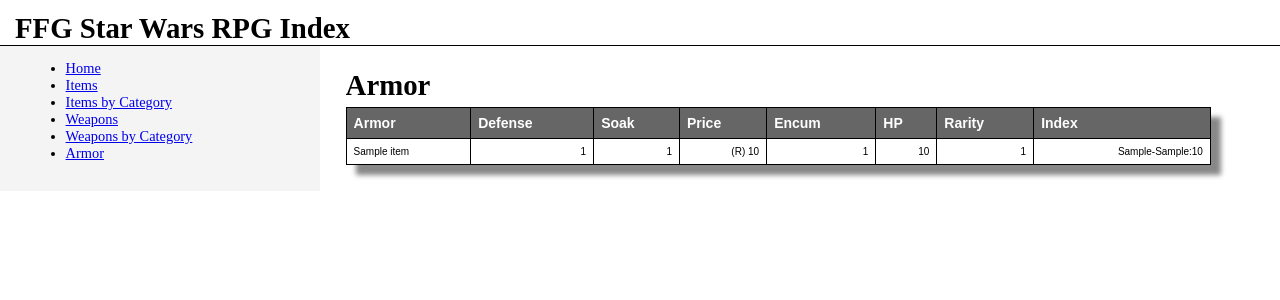
After one commit to karrde/ffg_swrpg, a Django app: page /books/armor/ in a window 1280 px wide. The commit adds this page. Shown: the top 300 px of the page. Run offline with Django 3.2, Linux system fonts and the light colour scheme; tables that the repository leaves empty hold one stand-in row (values such as "Sample post").

Commit message:
Added armor Model

```diff
--- a/books/models.py
+++ b/books/models.py
@@ -21,15 +21,19 @@
   def _item_set(self):
     return Item.objects.filter(pk__in=[x.item.id for x in self.index_set.filter(item__category__model=1)])
   def _weapon_set(self):
-    return Item.objects.filter(pk__in=[x.item.id for x in self.index_set.filter(item__category__model=2)])
+    return Weapon.objects.filter(pk__in=[x.item.id for x in self.index_set.filter(item__category__model=2)])
+  def _armor_set(self):
+    return Armor.objects.filter(pk__in=[x.item.id for x in self.index_set.filter(item__category__model=3)])
 
   item_set = property(_item_set)
   weapon_set = property(_weapon_set)
+  armor_set = property(_armor_set)
 
 class Category(models.Model):
   MODEL_CHOICES = (
     (1, 'Item'),
     (2, 'Weapon'),
+    (3, 'Armor'),
   )
   model = models.IntegerField(choices=MODEL_CHOICES)
   name = models.CharField(max_length=50)
@@ -159,3 +163,19 @@
 
   class Meta:
     ordering = ['name']
+
+class Armor(Item):
+  defense = models.IntegerField()
+  soak = models.IntegerField()
+  hard_points = models.IntegerField()
+
+  def _display_hp(self):
+    if self.price or self.hard_points:
+      return str(self.hard_points)
+    else:
+      return "-"
+
+  display_hp = property(_display_hp)
+
+  class Meta:
+    ordering = ['name']
--- a/books/templates/base.html
+++ b/books/templates/base.html
@@ -24,6 +24,7 @@
                     <li><a href="{% url 'books:items_bc' %}">Items by Category</a></li>
                     <li><a href="{% url 'books:weapons' %}">Weapons</a></li>
                     <li><a href="{% url 'books:weapons_bc' %}">Weapons by Category</a></li>
+                    <li><a href="{% url 'books:armors' %}">Armor</a></li>
                 </ul>
                 {% endblock %}
             </div>
--- /dev/null
+++ b/books/templates/books/armor_list.html
@@ -0,0 +1,16 @@
+{% extends "base.html" %}
+
+{% block title %}{{ block.super }} - Armor{% endblock title %}
+
+{% block content %}
+<h1>Armor</h1>
+{% if armor_list %}
+    {% include "books/armor_list_header.html" %}
+    {% for armor in armor_list %}
+    {% include "books/armor_list_line.html" with armor=armor %}
+    {% endfor %}
+    </table></div>
+{% else %}
+    <p>No armor.</p>
+{% endif %}
+{% endblock content %}
--- /dev/null
+++ b/books/templates/books/armor_list_header.html
@@ -0,0 +1,12 @@
+<div  class="itemtable">
+<table>
+<tr class="sortable_header">
+    <td><a href="?order_by=name">Armor</a></td>
+    <td><a href="?order_by=defense">Defense</a></td>
+    <td><a href="?order_by=soak">Soak</a></td>
+    <td><a href="?order_by=price">Price</a></td>
+    <td><a href="?order_by=encumbrance">Encum</a></td>
+    <td><a href="?order_by=hard_points">HP</a></td>
+    <td><a href="?order_by=rarity">Rarity</a></td>
+    <td>Index</td>
+</tr>
--- /dev/null
+++ b/books/templates/books/armor_list_line.html
@@ -0,0 +1,10 @@
+<tr>
+    <td class="item_name"><a href="{% url 'books:armor' armor.id %}">{{ armor.name }}</a></td>
+    <td>{{ armor.defense }}</td>
+    <td>{{ armor.soak }}</td>
+    <td>{{ armor.display_price }}</td>
+    <td>{{ armor.display_encum }}</td>
+    <td>{{ armor.display_hp }}</td>
+    <td>{{ armor.display_rarity }}</td>
+    <td>{{ armor.indexes }}</td>
+</tr>
--- a/books/urls.py
+++ b/books/urls.py
@@ -2,7 +2,7 @@
 
 from books import views
 from books.views import ItemListView, ItemDetailView, ItemByCategoryView, ItemCategoryDetailView
-from books.views import WeaponListView, WeaponDetailView, WeaponByCategoryView, WeaponCategoryDetailView, BookListView, BookDetailView
+from books.views import WeaponListView, WeaponDetailView, WeaponByCategoryView, WeaponCategoryDetailView, BookListView, BookDetailView, ArmorListView, ArmorDetailView
 
 urlpatterns = patterns('',
     url(r'^$', BookListView.as_view(), name='index'),
@@ -15,4 +15,6 @@
     url(r'^weapons_bc/$', WeaponByCategoryView.as_view(), name='weapons_bc'),
     url(r'^weapons_bc/(?P<pk>\d+)/$', WeaponCategoryDetailView.as_view(), name='weapon_category'),
     url(r'^weapons/(?P<pk>\d+)/$', WeaponDetailView.as_view(), name='weapon'),
+    url(r'^armor/$', ArmorListView.as_view(), name='armors'),
+    url(r'^armor/(?P<pk>\d+)/$', ArmorDetailView.as_view(), name='armor'),
 )
--- a/books/views.py
+++ b/books/views.py
@@ -1,7 +1,7 @@
 from django.shortcuts import render
 from django.views.generic import ListView, DetailView
 from django.http import HttpResponse
-from books.models import Item, Category, Weapon, Book
+from books.models import Item, Category, Weapon, Book, Armor
 
 def index(request):
   return HttpResponse("Hello, world. You're at the FFG SWRPG index.")
@@ -17,6 +17,7 @@
     object = self.get_object()
     context['item_list'] = object.item_set
     context['weapon_list'] = object.weapon_set
+    context['armor_list'] = object.armor_set
     return context
 
 class ItemListView(ListView):
@@ -54,6 +55,12 @@
 class WeaponListView(ListView):
   model = Weapon
 
+  def get_context_data(self, **kwargs):
+    context = super(WeaponListView, self).get_context_data(**kwargs)
+    order_by = self.request.GET.get('order_by', 'name')
+    context['weapon_list'] = Weapon.objects.filter(category__model=2).order_by(order_by, 'name')
+    return context
+
 class WeaponByCategoryView(ListView):
   queryset = Category.objects.filter(model=2)
   template_name = 'books/weapon_by_category_list.html'
@@ -76,3 +83,15 @@
     order_by = self.request.GET.get('order_by', 'name')
     context['order_by'] = order_by
     return context
+
+class ArmorListView(ListView):
+  model = Armor
+
+  def get_context_data(self, **kwargs):
+    context = super(ArmorListView, self).get_context_data(**kwargs)
+    order_by = self.request.GET.get('order_by', 'name')
+    context['weapon_list'] = Weapon.objects.filter(category__model=3).order_by(order_by, 'name')
+    return context
+
+class ArmorDetailView(DetailView):
+  model = Armor
```
Also changed, not shown: books/admin.py (+14 -1 lines), books/templates/books/armor_detail.html (added, +18 -0 lines), books/templates/books/book_detail.html (+8 -0 lines).
